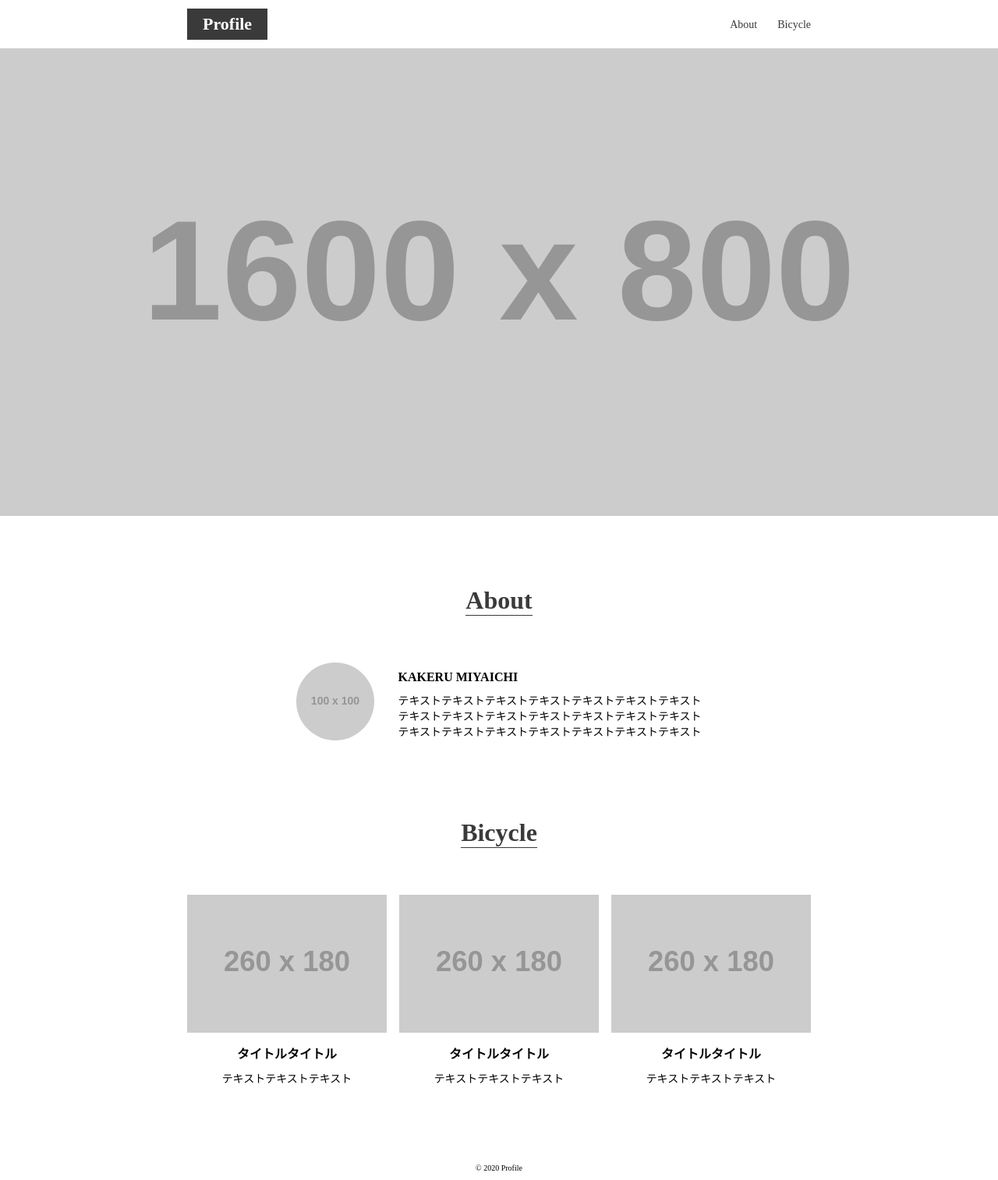
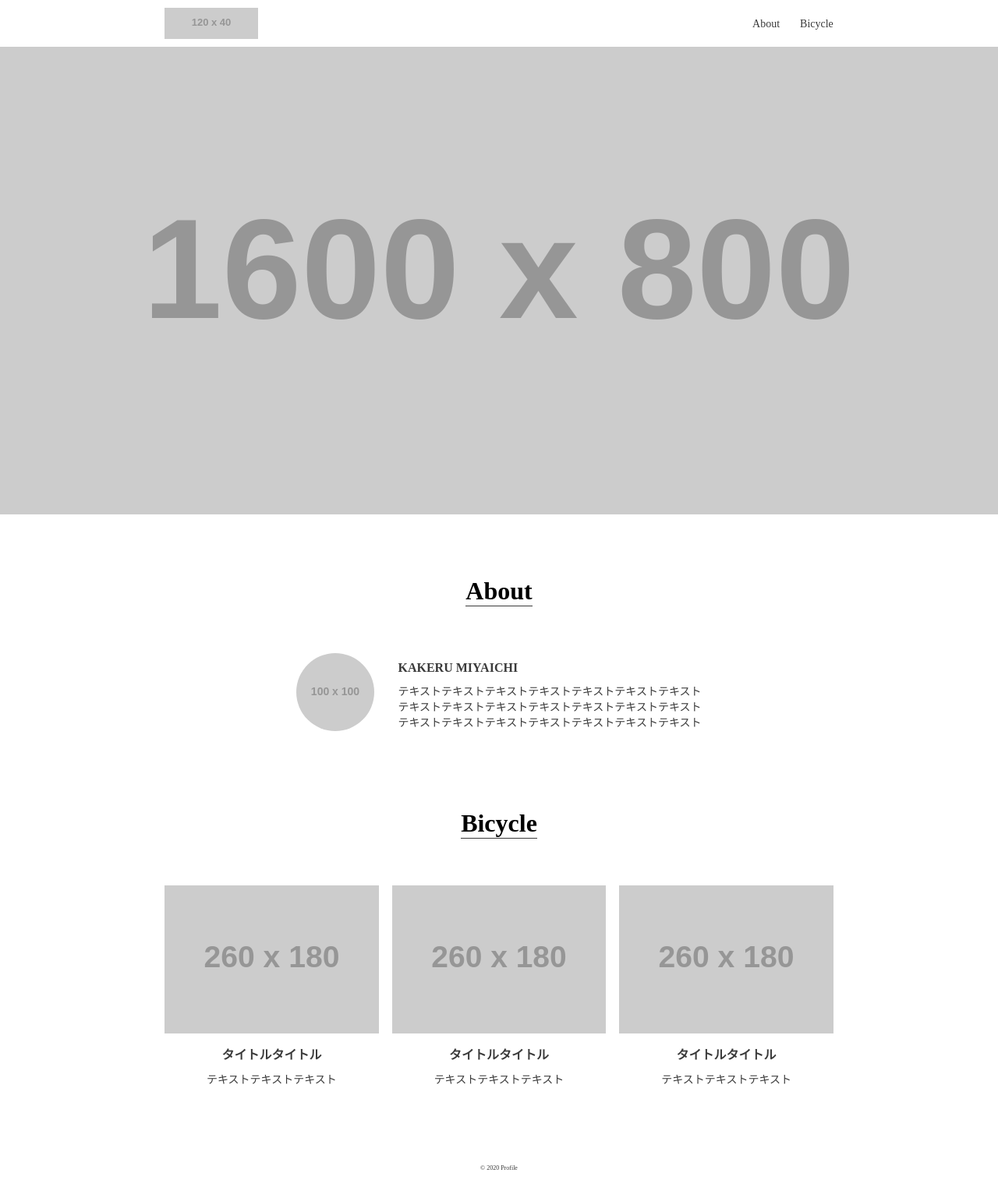
Before and after one commit to akkun016/CopySiteTasks, a website: page task1/index.html in a window 1280 px wide. Shown: the whole page at 78% size. Drawn offline with Linux system fonts and the light colour scheme; placeholder pictures from the web are drawn by us.

Commit message:
task1_fix

```diff
--- a/task1/index.html
+++ b/task1/index.html
@@ -10,10 +10,11 @@
 <body>
   <header class="header1">
     <div class="header1__inner">
-      <a href="#" class="header1__inner__logo">Profile</a>
+      <h1 class="header1__inner__logo">
+        <a href="#"><img src="https://placehold.jp/120x40.png" alt="header1-logo"></a>
+      </h1>
       <nav class="header1__inner__nav">
         <div class="header1__inner__nav__contents">
-          <!-- クリック時イベント発火あり。変更可能性あり -->
           <a href="#" onClick="location.hash='About'; return false;">About</a>
         </div>
         <div class="header1__inner__nav__contents">
@@ -25,7 +26,7 @@
 
   <main class="main1">
     <img class="main-img" src="https://placehold.jp/1600x800.png" alt="main-img_1600x800">
-    <div class="about-contents">
+    <section class="about-contents">
       <a name="About">About</a>
       <div class="about-contents__profile">
         <img class="about-contents__profile__img-block" src="https://placehold.jp/100x100.png" alt="profile-img">
@@ -36,31 +37,31 @@
           </p>
         </div>
       </div>
-    </div>
-    <div class="article-contents">
+    </section>
+    <section class="article-contents">
       <a name="Bicycle">Bicycle</a>
       <div class="article-contents__lists">
         <article id="media-w" class="article-contents__lists__list">
           <img src="https://placehold.jp/260x180.png" alt="article-img">
-          <p class="article-contents__lists__list__title">タイトルタイトル</p>
+          <h3 class="article-contents__lists__list__title">タイトルタイトル</h3>
           <p class="article-contents__lists__list__text">テキストテキストテキスト</p>
         </article>
         <article id="media-w" class="article-contents__lists__list">
           <img src="https://placehold.jp/260x180.png" alt="article-img">
-          <p class="article-contents__lists__list__title">タイトルタイトル</p>
+          <h3 class="article-contents__lists__list__title">タイトルタイトル</h3>
           <p class="article-contents__lists__list__text">テキストテキストテキスト</p>
         </article>
         <article id="media-w" class="article-contents__lists__list">
           <img src="https://placehold.jp/260x180.png" alt="article-img">
-          <p class="article-contents__lists__list__title">タイトルタイトル</p>
+          <h3 class="article-contents__lists__list__title">タイトルタイトル</h3>
           <p class="article-contents__lists__list__text">テキストテキストテキスト</p>
         </article>
       </div>
-    </div>
+    </section>
   </main>
 
   <footer class="footer1">
-    <div class="Copyright">© 2020 Profile</div>
+    <p class="Copyright">© 2020 Profile</p>
   </footer>
 </body>
 </html>
--- a/task1/sass/style.scss
+++ b/task1/sass/style.scss
@@ -2,34 +2,39 @@
 @charset 'utf-8';
 @import './color';
 
-body, div, p, span, a, h1, h2, h3, h4, h5 {
+html {
+  font-size: 100%;
+}
+
+* {
   margin: 0;
   padding: 0;
   box-sizing: border-box;
 }
 
+div, h1, h2, h3, h4, h5, p, span {
+  color: $main-black;
+}
+
 .header1 {
-  height: 62px;
   width: 100vw;
   &__inner {
     height: 100%;
-    max-width: 860px;
-    // background-color: green;
+    max-width: 960px;
     margin: 0 auto;
-    padding: 0 30px;
+    padding: 0 4%;
     align-items: center;
     display: flex;
     justify-content: space-between;
     &__logo {
-      height: 40px;
-      background-color: $main-black;
-      padding: 0 20px;
-      line-height: 40px;
-      display: inline-block;
-      font-size: 22px;
-      font-weight: bold;
-      color: #ffffff;
-      text-decoration: none;
+      padding: 10px 0;
+      line-height: 1px;
+      a {
+        display: block;
+        img {
+          max-width: 100%;
+        }
+      }
     }
     &__nav {
       display: flex;
@@ -53,15 +58,14 @@ body, div, p, span, a, h1, h2, h3, h4, h5 {
 }
 
 @mixin SplitTheme {
-  max-width: 860px;
+  max-width: 960px;
   margin: 0 auto 100px;
-  padding: 0 30px;
+  padding: 0 4%;
 }
 @mixin ThemeTitle() {
   display: inline-block;
   border-bottom: $main-black solid 1px;
-  color: $main-black;
-  font-size: 32px;
+  font-size: 2rem;
   font-weight: bold;
   margin-bottom: 60px;
 }
@@ -70,9 +74,10 @@ body, div, p, span, a, h1, h2, h3, h4, h5 {
   .main-img {
     height: 600px;
     width: 100vw;
+    max-width: 1920px;
     object-fit: cover;
     display: block;
-    margin-bottom: 90px;
+    margin-bottom: 80px;
   }
   .about-contents {
     @include SplitTheme();
@@ -92,7 +97,7 @@ body, div, p, span, a, h1, h2, h3, h4, h5 {
       &__text-block {
         text-align: left;
         &__name {
-          font-size: 16px;
+          font-size: 1rem;
           font-weight: bold;
           margin: 10px 0;
         }
@@ -113,13 +118,11 @@ body, div, p, span, a, h1, h2, h3, h4, h5 {
       justify-content: space-between;
       &__list {
         width: 32%;
-        text-align: center;
         img {
           width: 100%;
         }
         &__title {
-          font-size: 16px;
-          font-weight: bold;
+          font-size: 1rem;
           margin: 10px 0;
         }
         &__text {
@@ -152,7 +155,7 @@ body, div, p, span, a, h1, h2, h3, h4, h5 {
   width: 100vw;
   text-align: center;
   .Copyright {
-    font-size: 10px;
+    font-size: 0.5rem;
     margin: 10px 0;
   }
 }
```
Also changed, not shown: task1/css/style.css, 1 other file.
